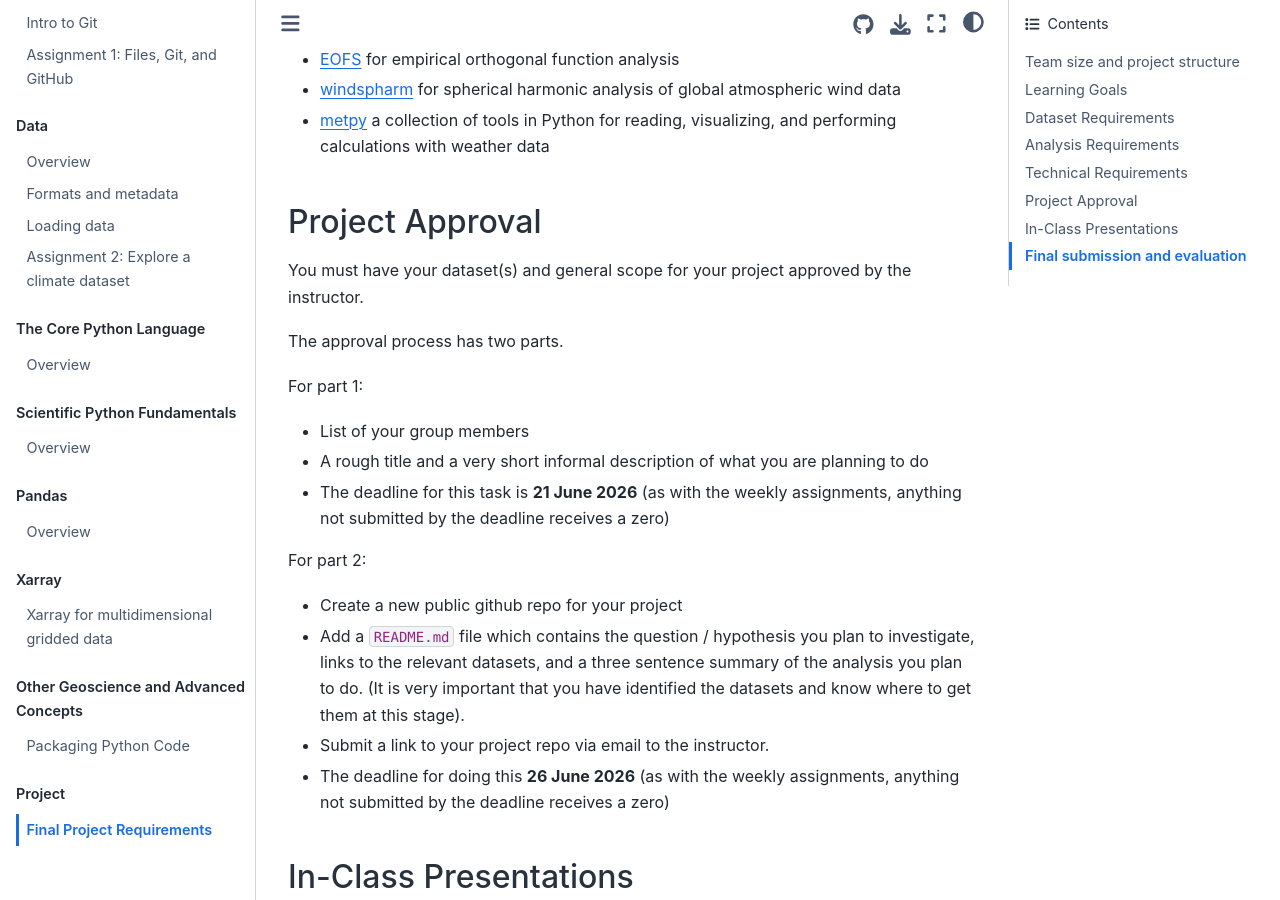
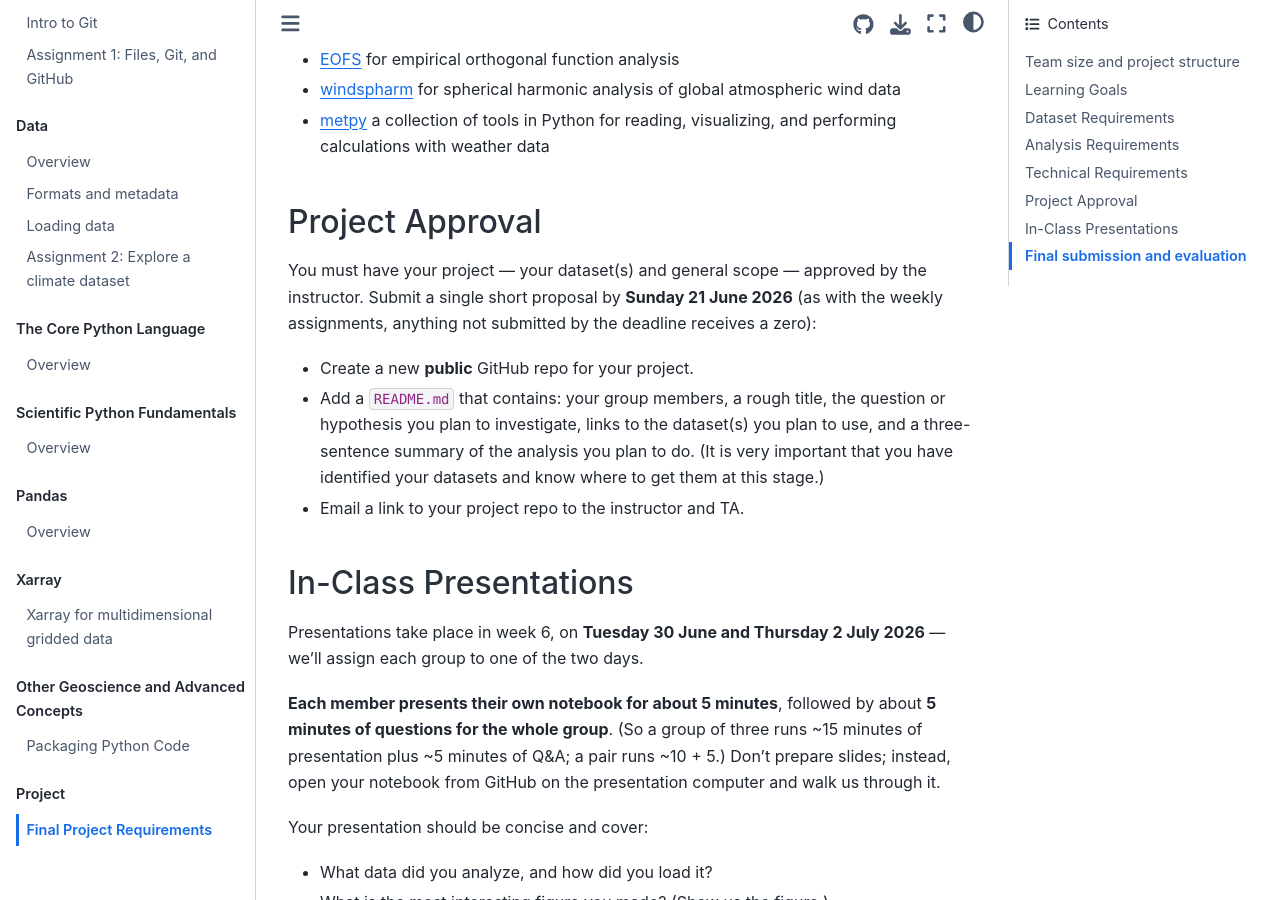
Before and after one commit to earth-DS-ML/summer_2026, a Jupyter Book: the page built from lectures_DS/project_require.md, in a window 1280 px wide and 900 px high, scrolled down 2932 px. Built offline with Jupyter Book 1.0.4 settings and Sphinx 7.4.7 and the Sphinx Book theme 1.1.4, drawn with Linux system fonts in a browser that asks for light colours; pages that are not in the unit, such as notebooks, are missing from menus.

Commit message:
Project page: single combined proposal due 21 June (was two parts)
Merge the two-part approval (group/title due 21 June; repo/README due 26 June)
into one short proposal due Sunday 21 June 2026: a public repo with a README
covering members, title, question, datasets, and a 3-sentence analysis plan.

Co-Authored-By: Claude Opus 4.8 (1M context) <noreply@anthropic.com>

```diff
--- a/lectures_DS/project_require.md
+++ b/lectures_DS/project_require.md
@@ -71,20 +71,11 @@ Some other libraries you may wish to consider (but not required to) are:
 
 ### Project Approval
 
-You must have your dataset(s) and general scope for your project approved by the instructor.
+You must have your project — your dataset(s) and general scope — approved by the instructor. Submit a single short proposal by **Sunday 21 June 2026** (as with the weekly assignments, anything not submitted by the deadline receives a zero):
 
-The approval process has two parts.
-
-For part 1:
-- List of your group members
-- A rough title and a very short informal description of what you are planning to do
-- The deadline for this task is **21 June 2026** (as with the weekly assignments, anything not submitted by the deadline receives a zero)
-
-For part 2:
--  Create a new public github repo for your project
--  Add a `README.md` file which contains the question / hypothesis you plan to investigate, links to the relevant datasets, and a three sentence summary of the analysis you plan to do. (It is very important that you have identified the datasets and know where to get them at this stage).
--  Submit a link to your project repo via email to the instructor.
--  The deadline for doing this **26 June 2026** (as with the weekly assignments, anything not submitted by the deadline receives a zero)
+-  Create a new **public** GitHub repo for your project.
+-  Add a `README.md` that contains: your group members, a rough title, the question or hypothesis you plan to investigate, links to the dataset(s) you plan to use, and a three-sentence summary of the analysis you plan to do. (It is very important that you have identified your datasets and know where to get them at this stage.)
+-  Email a link to your project repo to the instructor and TA.
 
 ### In-Class Presentations
 
```
